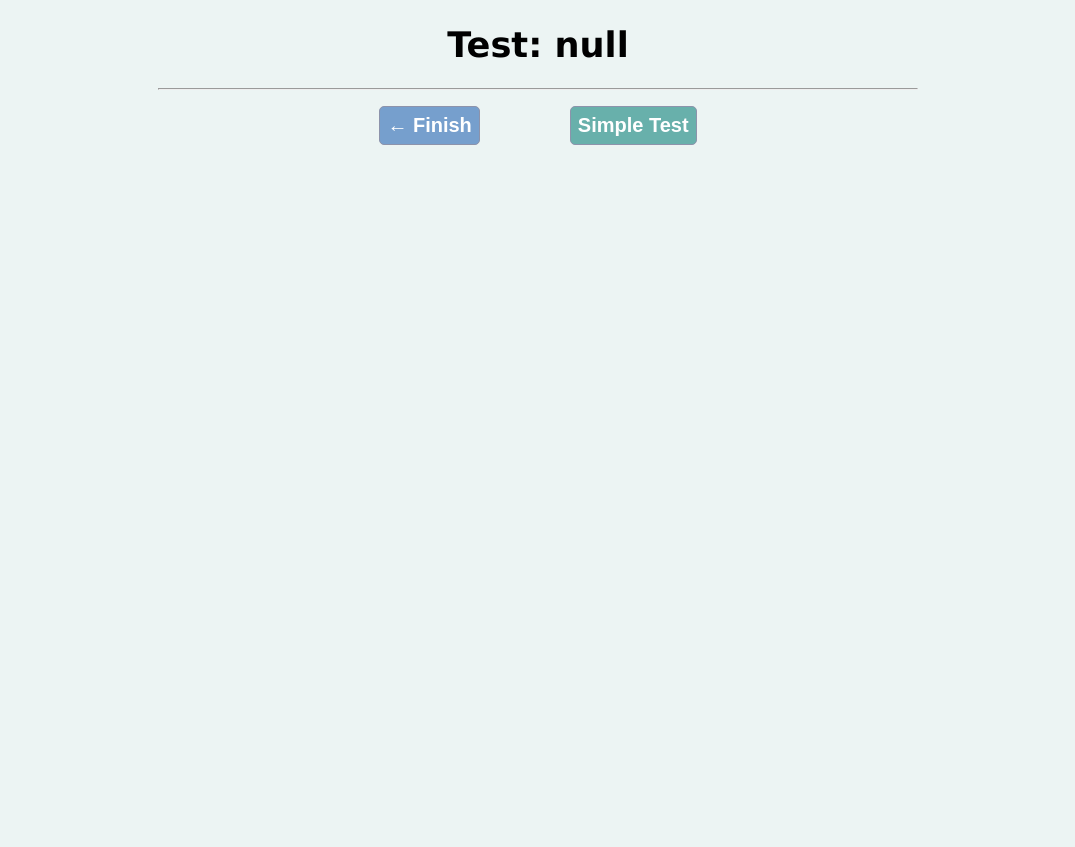
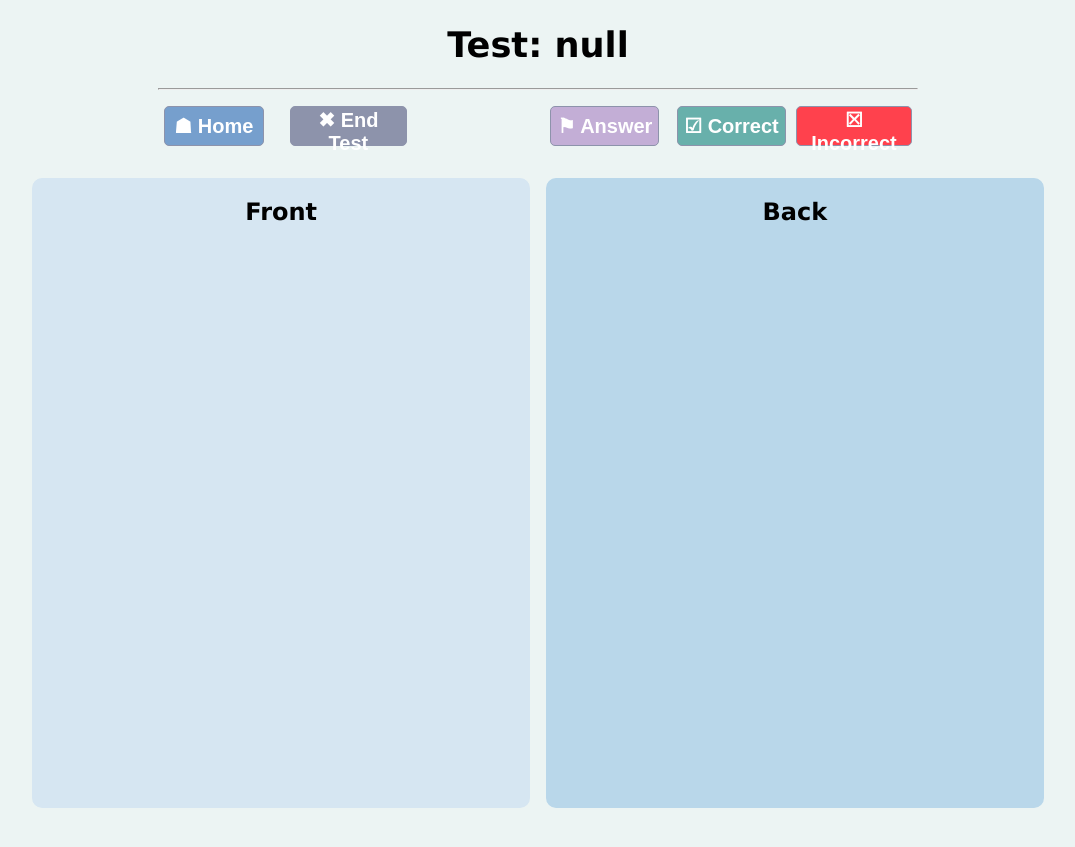
Before and after one commit to zmatus/flashcards, a Jekyll site: the page built from test.html, in a window 1280 px wide. Shown: the top 847 px of the page, without its empty margins (102-1177 px from the left). Built offline with Jekyll 4.4.1, drawn with Linux system fonts in a browser that asks for light colours.

Commit message:
Remove additional test page

```diff
--- a/_layouts/test.html
+++ b/_layouts/test.html
@@ -1,9 +1,14 @@
 ---
 layout: default
 ---
-<nav class="control">
-  <button id="test-finish" type="button">&larr; Finish</button>
-  <button id="test-simple" type="button">Simple Test</button>
+<nav class="test-control">
+  <a href="{{ site.baseurl }}/">
+    <button class="home" type="button" >&#x2617; Home</button>
+  </a>
+  <button id="end-test" type="button">&#x2716; End Test</button>
+  <button id="answer" type="button">&#9873; Answer</button>
+  <button id="correct" type="button">&#9745; Correct</button>
+  <button id="incorrect" type="button">&#9746; Incorrect</button>
 </nav>
 
 {{ content }}
--- a/scripts/test.js
+++ b/scripts/test.js
@@ -23,114 +23,14 @@ const loadStorage = () => {
   return JSON.parse(localStorage.getItem('cards'));
 }
 
-/**
- * Hide nav when test starts.
- */
-const toggleNav = () => {
-  let nav = document.querySelector('.control');
-  nav.classList.toggle('hide');
-}
-
-/**
- * Clear container and show <nav>
- * when end test button is clicked.
- *
- * @param {HTMLElement} end
- * @param {HTMLElement} container
- */
-const clearContainer = (container) => {
-  while (container.firstChild) {
-    container.removeChild(container.lastChild);
-  }
-  toggleNav();
-}
-
-/**
- * Create test control buttons for simple test.
- *
- * @param {HTMLElement} container
- */
-const makeSimpleControl = (container) => {
-  let control = document.createElement('nav');
-  control.classList.add('simple-control');
-
-  let end = document.createElement('button');
-  end.innerHTML = '&larr; End Test';
-  end.classList.add('end-test');
-  control.appendChild(end);
-
-  let answer = document.createElement('button');
-  answer.innerHTML = '&#9873; Answer'
-  answer.classList.add('answer');
-  control.appendChild(answer);
-
-  let correct = document.createElement('button');
-  correct.innerHTML = '&#9745; Correct';
-  correct.classList.add('correct');
-  control.appendChild(correct);
-
-  let incorrect = document.createElement('button');
-  incorrect.innerHTML = '&#9746; Incorrect';
-  incorrect.classList.add('incorrect');
-  control.appendChild(incorrect);
-
-  container.appendChild(control);
-}
-
-const makeSimpleBox = (container) => {
-  let front = document.createElement('div');
-  let frontHeader = document.createElement('h2');
-  frontHeader.textContent = 'Front';
-  front.classList.add('simple-front');
-  front.appendChild(frontHeader);
-
-  let back = document.createElement('div');
-  let backHeader = document.createElement('h2');
-  backHeader.textContent = 'Back';
-  back.classList.add('simple-back');
-  back.appendChild(backHeader);
-
-  let box = document.createElement('div');
-  box.classList.add('simple-test');
-  box.appendChild(front);
-  box.appendChild(back);
-
-  container.appendChild(box);
-}
-
-/**
- * Generate questions
- *
- * @param {Object} cards
- */
-const generateSimpleTest = (container, cards) => {
-  console.log(cards);
-
-  makeSimpleControl(container);
-
-  // End test and go back to tests selection
-  let endTest = document.querySelector('.end-test');
-  endTest.addEventListener('click', () => {
-    clearContainer(container);
-  });
-
-  makeSimpleBox(container);
-}
-
 (function() {
-  let testContainer = document.querySelector('.test-container');
-
   // Go back to previous page
-  let finish = document.querySelector('#test-finish');
+  let finish = document.querySelector('#end-test');
   prevPage(finish);
 
   // Load values from storage
   let cardsObj = loadStorage();
+  console.log(cardsObj);
 
-  // Start simple test
-  let simple = document.querySelector('#test-simple');
-  simple.addEventListener('click', () => {
-    toggleNav();
-    generateSimpleTest(testContainer, cardsObj);
-  });
+  let testContainer = document.querySelector('.test-container');
 })()
--- a/styles/style.css
+++ b/styles/style.css
@@ -196,18 +196,18 @@ Cards container
 }
 
 /*
-===================
-Simple Test Control
-===================
+============
+Test Control
+============
 */
-.simple-control {
-  width: 100%;
+.test-control {
+  width: 60%;
   display: grid;
-  grid-template-columns: repeat(10, 1fr);
+  grid-template-columns: repeat(6, 1fr);
   justify-content: center;
-  margin-top: 0.5em;
+  margin: 1em auto;
 }
-.simple-control button {
+.test-control button {
   min-width: 100px;
   height: 40px;
   color: white;
@@ -215,41 +215,45 @@ Simple Test Control
   font-weight: 700;
   border: 1px solid #8d93ab;
   margin: 0 5px;
+  background: #769fcd
 }
-.simple-control button:hover {
+.test-control button:hover {
   transform: scale(1.05);
   border: 1px solid black;
-}
-.end-test {
-  grid-column: 4;
-  background: #769fcd;
-  justify-self: end;
-}
-.end-test:hover {
   background: #07689f;
 }
-.answer {
-  grid-column: 6;
+.home {
+  grid-column: 1;
+}
+#end-test {
+  grid-column: 2;
+  background: #8d93ab;
+}
+#end-test:hover {
+  background: #393b44;
+}
+#answer {
+  grid-column: 4;
   background: #c3aed6;
   justify-self: end;
 }
-.answer:hover {
+#answer:hover {
   background: #9d65c9;
 }
-.correct {
-  grid-column: 7;
+#correct {
+  grid-column: 5;
   background: #68b0ab;
   justify-self: end;
 }
-.correct:hover {
+#correct:hover {
   background: #00CD00	;
 }
-.incorrect {
-  grid-column: 8;
+#incorrect {
+  grid-column: 6;
   background: #ff414d;
   justify-self: start;
 }
-.incorrect:hover {
+#incorrect:hover {
   background: #FC1501;
 }
 
@@ -259,26 +263,15 @@ Test Container
 ==============
 */
 .test-container {
-  width: 100%;
+  width: 80%;
+  height: 70vh;
   display: grid;
-  grid-template-rows: 1fr 9fr;
+  grid-template-columns: repeat(2, 1fr);
+  grid-gap: 1em;
   justify-content: center;
+  margin: 2em auto 1em auto;
 }
-
-/*
-===========
-Simple Test
-===========
-*/
-.simple-test {
-  grid-row: 2;
-  width: 90%;
-  display: grid;
-  grid-template-columns: 1fr 1fr;
-  margin: 1em auto;
-  grid-gap: 1em;
-}
-.simple-front {
+.test-front {
   overflow: auto;
   grid-column: 1;
   display: grid;
@@ -287,7 +280,7 @@ Simple Test
   border-radius: 10px;
   background: #d6e6f2;
 }
-.simple-back {
+.test-back {
   overflow: auto;
   grid-column: 2;
   display: grid;
--- a/test.html
+++ b/test.html
@@ -1,6 +1,14 @@
 ---
 layout: test
 ---
-<main class="test-container"></main>
+<main class="test-container">
+    <div class="test-front">
+      <h2>Front</h2>
+    </div>
+
+    <div class="test-back">
+      <h2>Back</h2>
+    </div>
+</main>
 
 <script src="{{ site.baseurl }}/scripts/test.js"></script>
```
